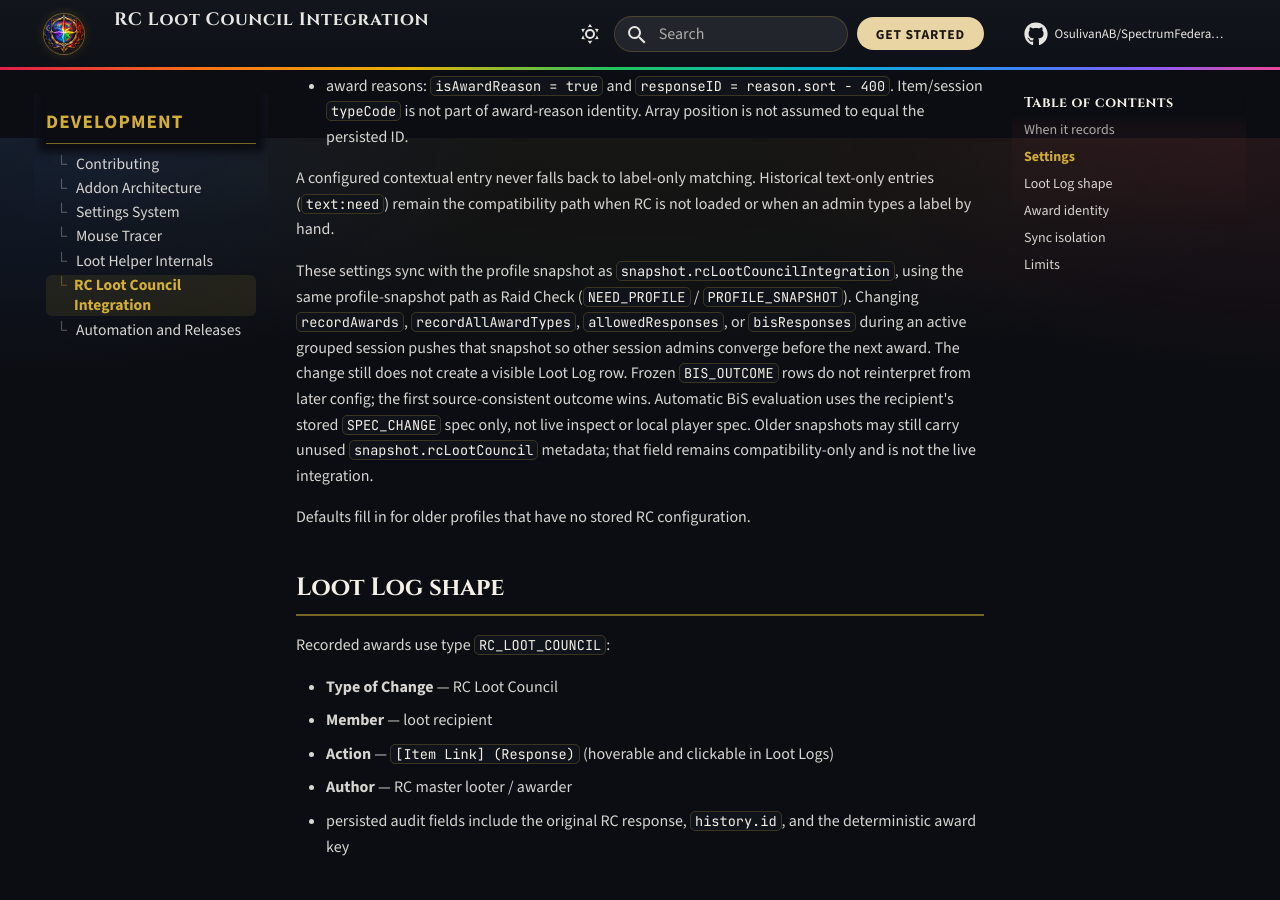
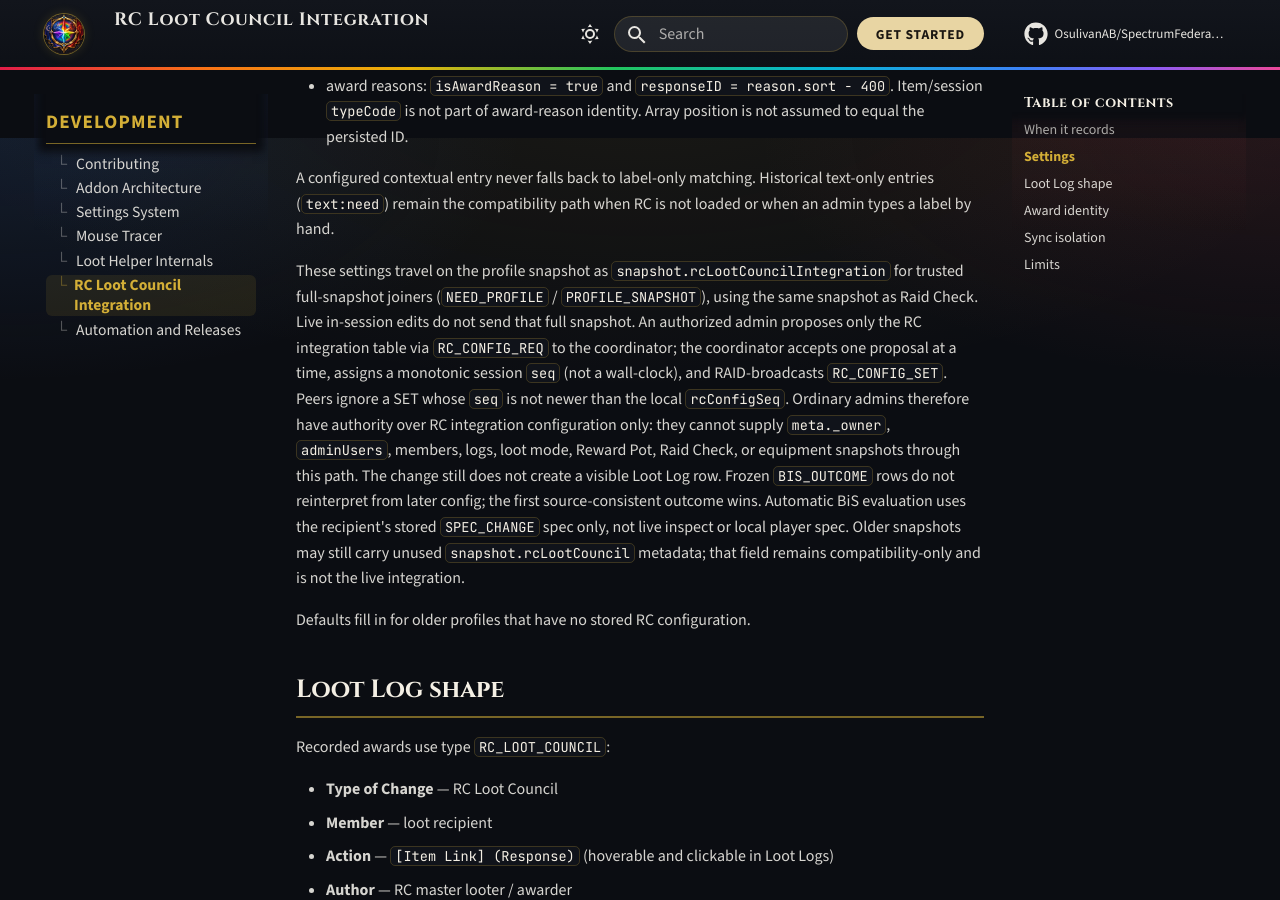
Before and after one commit to OsulivanAB/SpectrumFederation, an MkDocs documentation site: the page built from docs/development/rc-loot-council-integration.md, in a window 1280 px wide and 900 px high, scrolled down 1662 px. Built offline with MkDocs 1.6.1 and Material for MkDocs 9.7.7, drawn with Linux system fonts in a browser that asks for light colours; comment, search, counter and statistics services are not loaded.

```diff
--- a/docs/development/rc-loot-council-integration.md
+++ b/docs/development/rc-loot-council-integration.md
@@ -42,7 +42,7 @@ When RC Loot Council is available, the BiS list is filled from configured RC res
 
 A configured contextual entry never falls back to label-only matching. Historical text-only entries (`text:need`) remain the compatibility path when RC is not loaded or when an admin types a label by hand.
 
-These settings sync with the profile snapshot as `snapshot.rcLootCouncilIntegration`, using the same profile-snapshot path as Raid Check (`NEED_PROFILE` / `PROFILE_SNAPSHOT`). Changing `recordAwards`, `recordAllAwardTypes`, `allowedResponses`, or `bisResponses` during an active grouped session pushes that snapshot so other session admins converge before the next award. The change still does not create a visible Loot Log row. Frozen `BIS_OUTCOME` rows do not reinterpret from later config; the first source-consistent outcome wins. Automatic BiS evaluation uses the recipient's stored `SPEC_CHANGE` spec only, not live inspect or local player spec. Older snapshots may still carry unused `snapshot.rcLootCouncil` metadata; that field remains compatibility-only and is not the live integration.
+These settings travel on the profile snapshot as `snapshot.rcLootCouncilIntegration` for trusted full-snapshot joiners (`NEED_PROFILE` / `PROFILE_SNAPSHOT`), using the same snapshot as Raid Check. Live in-session edits do not send that full snapshot. An authorized admin proposes only the RC integration table via `RC_CONFIG_REQ` to the coordinator; the coordinator accepts one proposal at a time, assigns a monotonic session `seq` (not a wall-clock), and RAID-broadcasts `RC_CONFIG_SET`. Peers ignore a SET whose `seq` is not newer than the local `rcConfigSeq`. Ordinary admins therefore have authority over RC integration configuration only: they cannot supply `meta._owner`, `adminUsers`, members, logs, loot mode, Reward Pot, Raid Check, or equipment snapshots through this path. The change still does not create a visible Loot Log row. Frozen `BIS_OUTCOME` rows do not reinterpret from later config; the first source-consistent outcome wins. Automatic BiS evaluation uses the recipient's stored `SPEC_CHANGE` spec only, not live inspect or local player spec. Older snapshots may still carry unused `snapshot.rcLootCouncil` metadata; that field remains compatibility-only and is not the live integration.
 
 Defaults fill in for older profiles that have no stored RC configuration.
 
```
Also changed, not shown: docs/development/loot-helper/index.md (+1 -1 lines), 2 other files.
